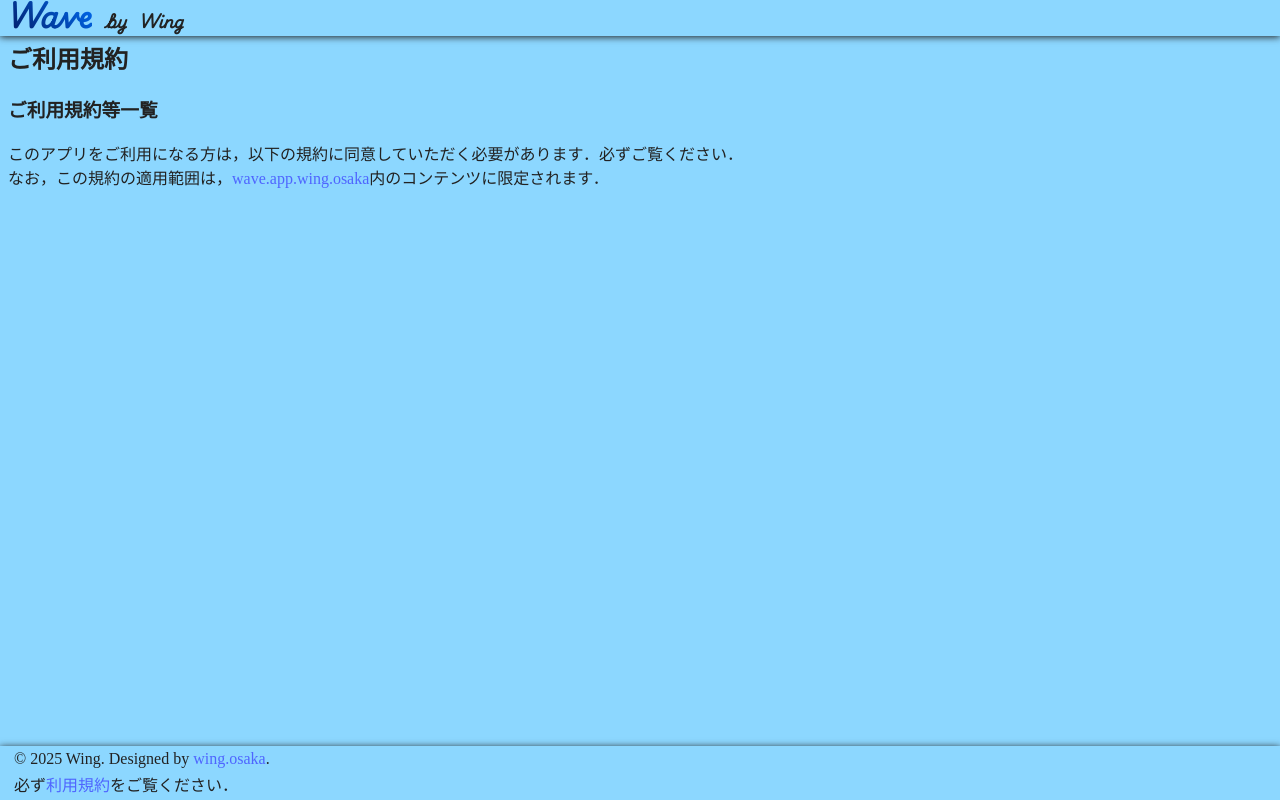
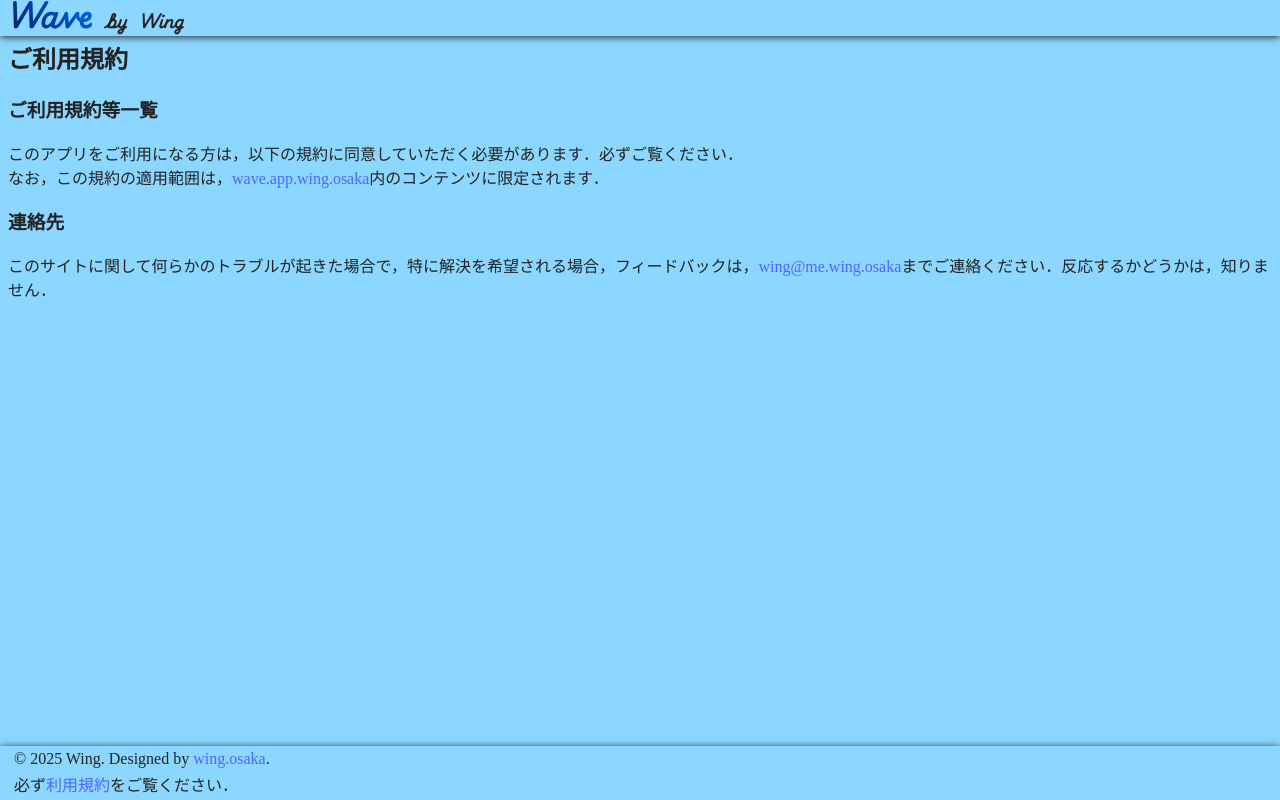
Before and after one commit to te-wing/wave.graphics, a Next.js app: page /policy in a window 1280 px wide. Built offline with nearby package versions, Linux system fonts and the light colour scheme; a web font is replaced by a local one.

Commit message:
連絡先

```diff
--- a/src/app/policy/page.tsx
+++ b/src/app/policy/page.tsx
@@ -8,6 +8,8 @@ export default function policyPage() {
         このアプリをご利用になる方は，以下の規約に同意していただく必要があります．必ずご覧ください．<br />
         なお，この規約の適用範囲は，<Link href='/'>wave.app.wing.osaka</Link>内のコンテンツに限定されます．
       </p>
+      <h3>連絡先</h3>
+      <p>このサイトに関して何らかのトラブルが起きた場合で，特に解決を希望される場合，フィードバックは，<a href='mailto:wing@me.wing.osaka'>wing@me.wing.osaka</a>までご連絡ください．反応するかどうかは，知りません．</p>
     </>
   )
 }
```
